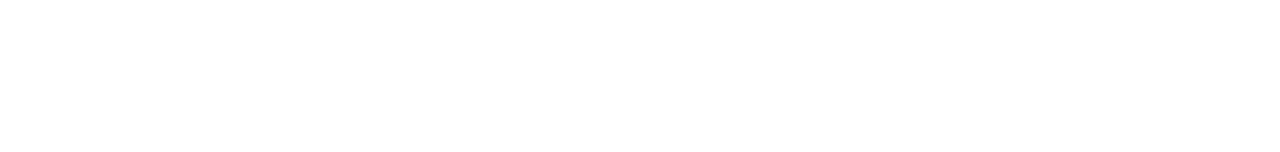
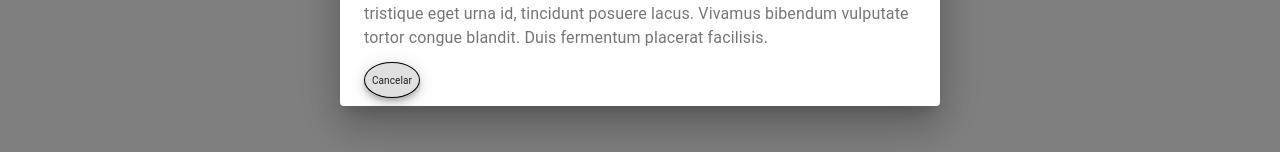
Before and after one commit to jorngar/tidTest, a React app in the folder app/: page / in a window 1280 px wide. Both pictures are taken after a click on the button "Pichichis". Shown: the part 632-784 px from the top of the page. Built offline with nearby package versions, Linux system fonts and the light colour scheme; no server answers.

Commit message:
Ejercicio 5, modal with lorem ipsum

```diff
--- a/app/package.json
+++ b/app/package.json
@@ -15,7 +15,8 @@
     "@material-ui/core": "^4.5.1",
     "prop-types": "^15.7.2",
     "react": "^16.8.6",
-    "react-dom": "^16.8.6"
+    "react-dom": "^16.8.6",
+    "styled-components": "^4.4.0"
   },
   "devDependencies": {
     "nwb": "0.23.x"
--- a/app/src/App.js
+++ b/app/src/App.js
@@ -1,7 +1,8 @@
 import './App.css'
 import React, {PureComponent} from 'react'
-import {Grid, Fab, Typography} from '@material-ui/core'
+import {Fab, Grid, Typography} from '@material-ui/core'
 import PlayerCard from "./PlayerCard";
+import ModalComponent from "./ModalComponent";
 
 const domain = 'http://localhost:3001'
 
@@ -12,8 +13,9 @@
     this.state = {
       teams: [],
       players: [],
+      pichichis: [],
       avatarSize: 280,
-      cardStyle: 'regularCard'
+      modalOpen: false,
     }
   }
 
@@ -34,12 +36,27 @@
       });
   }
 
+  handleModal = () => {
+    if (this.state.modalOpen === false) {
+      this.setState({modalOpen: true})
+    }
+    else {
+      this.setState({modalOpen: false})
+    }
+  }
+
   render() {
-    const {players, teams} = this.state
+    const {players, teams, modalOpen} = this.state
     return <div className="App">
+      <div style={{position: 'absolute', right: '50%', top: '50%'}}>
+        <ModalComponent open={modalOpen} handleClose={this.handleModal}/>
+      </div>
       <header className="App-heading App-flex">
-        <Fab variant='outlined' style={{fontSize:18, border:'1px solid black', textTransform:'none', height:30}} disableRipple>
-          <Typography style={{fontSize:10}}>
+        <Fab variant='outlined'
+             style={{fontSize: 18, border: '1px solid black', textTransform: 'none', height: 30}}
+             disableRipple
+             onClick={this.handleModal}>
+          <Typography style={{fontSize: 10}}>
             Pichichis
           </Typography>
         </Fab>
@@ -71,4 +88,5 @@
   }
 }
 
+
 export default App
--- /dev/null
+++ b/app/src/ModalComponent.js
@@ -0,0 +1,61 @@
+import React from 'react';
+import PropTypes from 'prop-types';
+import Dialog from '@material-ui/core/Dialog';
+import DialogContent from "@material-ui/core/es/DialogContent/DialogContent";
+import DialogContentText from "@material-ui/core/es/DialogContentText/DialogContentText";
+import Fab from "@material-ui/core/es/Fab/Fab";
+import Typography from "@material-ui/core/es/Typography/Typography";
+
+
+function ModalComponent(props) {
+  const {open, handleClose} = props;
+  return (
+    <div style={{maxWidth: 500, maxHeight: '90%'}}>
+      <Dialog
+        open={open}
+        onClose={handleClose}
+        style={{overflow: 'auto'}}>
+        <DialogContent>
+          <DialogContentText>
+            Lorem ipsum dolor sit amet, consectetur adipiscing elit. Cras efficitur vel lorem sit amet consectetur.
+            Aenean quis imperdiet augue, sed finibus augue. Aenean a augue blandit, varius lectus eu, consectetur arcu.
+            Vestibulum non pretium lectus, quis lobortis libero. Cras sagittis arcu non efficitur tempor. Cras sit amet
+            dapibus nibh. Nam et tincidunt velit. Cras ullamcorper dolor libero, ut mattis felis varius in. Proin ut
+            fringilla enim, nec lobortis sapien. Donec dictum ornare eros ut venenatis. Sed rutrum nulla in lacus
+            vestibulum, non porta mauris viverra.
+            <br/>
+            Quisque blandit ullamcorper molestie. Pellentesque ligula dolor, ultricies sit amet aliquam ut, tristique ut
+            diam. Mauris aliquam leo sed nunc molestie, a scelerisque magna consequat. Duis eu enim a eros molestie
+            mollis sed fringilla neque. Suspendisse varius aliquet nunc. Nulla et finibus nisl, vel finibus orci. Morbi
+            efficitur tristique eros, at feugiat sapien porta et. Nam diam dolor, ultricies a convallis volutpat,
+            blandit eget elit. Ut in tincidunt nunc. Sed augue ex, blandit id nisl non, mollis pharetra leo. Cras
+            molestie mollis tellus a malesuada. Aenean accumsan neque vel commodo lacinia. Donec malesuada libero
+            sapien, at fringilla tellus consectetur vel. Donec eget congue metus, ac vestibulum leo. Phasellus nec
+            dictum nisi. Suspendisse et aliquet lorem.
+            <br/>
+            Suspendisse a ante ipsum. Suspendisse mattis suscipit nulla, quis rhoncus nisl congue vitae. Interdum et
+            malesuada fames ac ante ipsum primis in faucibus. Aliquam erat volutpat. Fusce rhoncus accumsan posuere.
+            Nunc ipsum elit, semper sed vulputate ac, euismod eget eros. Nullam elit erat, tristique eget urna id,
+            tincidunt posuere lacus. Vivamus bibendum vulputate tortor congue blandit. Duis fermentum placerat
+            facilisis.
+          </DialogContentText>
+          <Fab variant='outlined'
+               style={{fontSize: 18, border: '1px solid black', textTransform: 'none', height: 30}}
+               disableRipple
+               onClick={handleClose}>
+            <Typography style={{fontSize: 10}}>
+              Cancelar
+            </Typography>
+          </Fab>
+        </DialogContent>
+      </Dialog>
+    </div>
+  );
+}
+
+ModalComponent.propTypes = {
+  open: PropTypes.bool.isRequired,
+  handleClose: PropTypes.func.isRequired,
+}
+
+export default ModalComponent;
```
Also changed, not shown: 1 other file (tests, documents, lock files or other folders).
